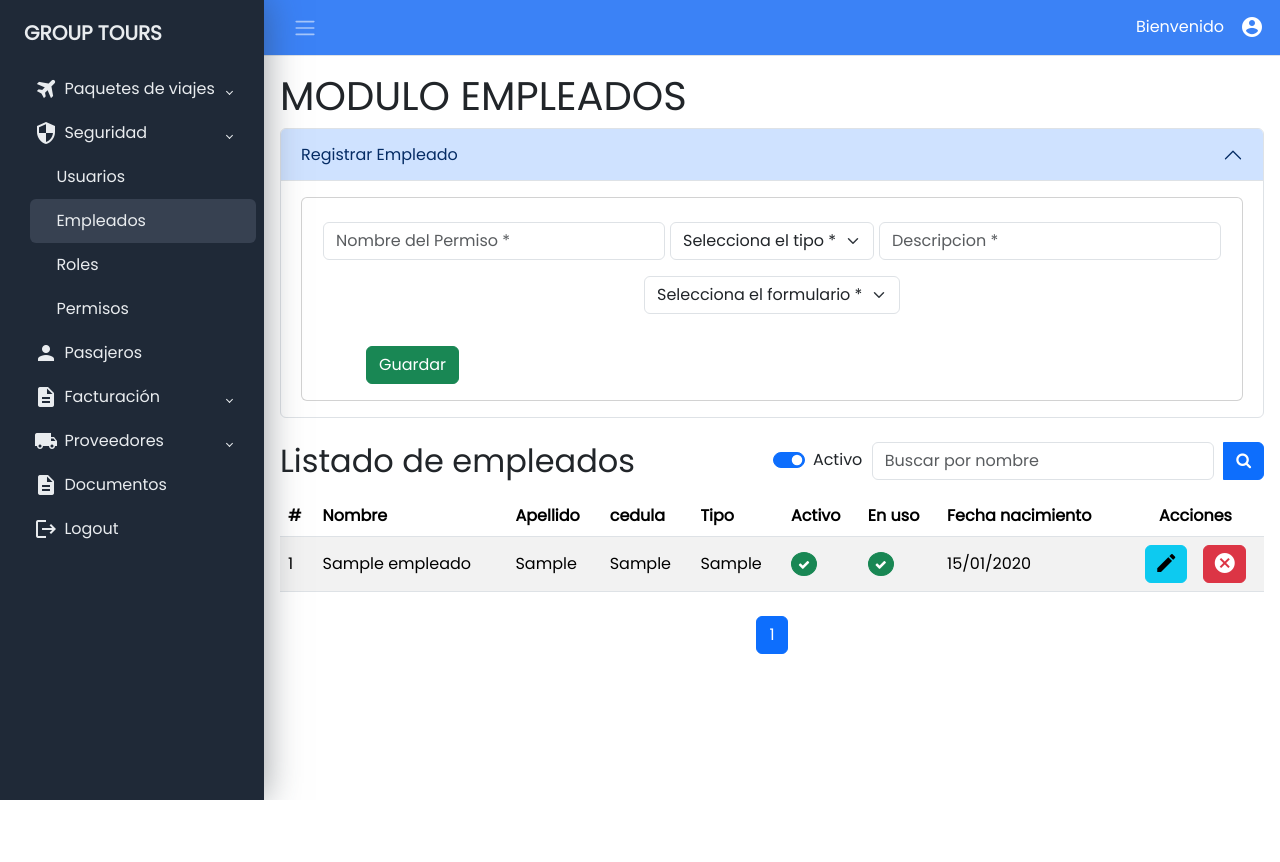
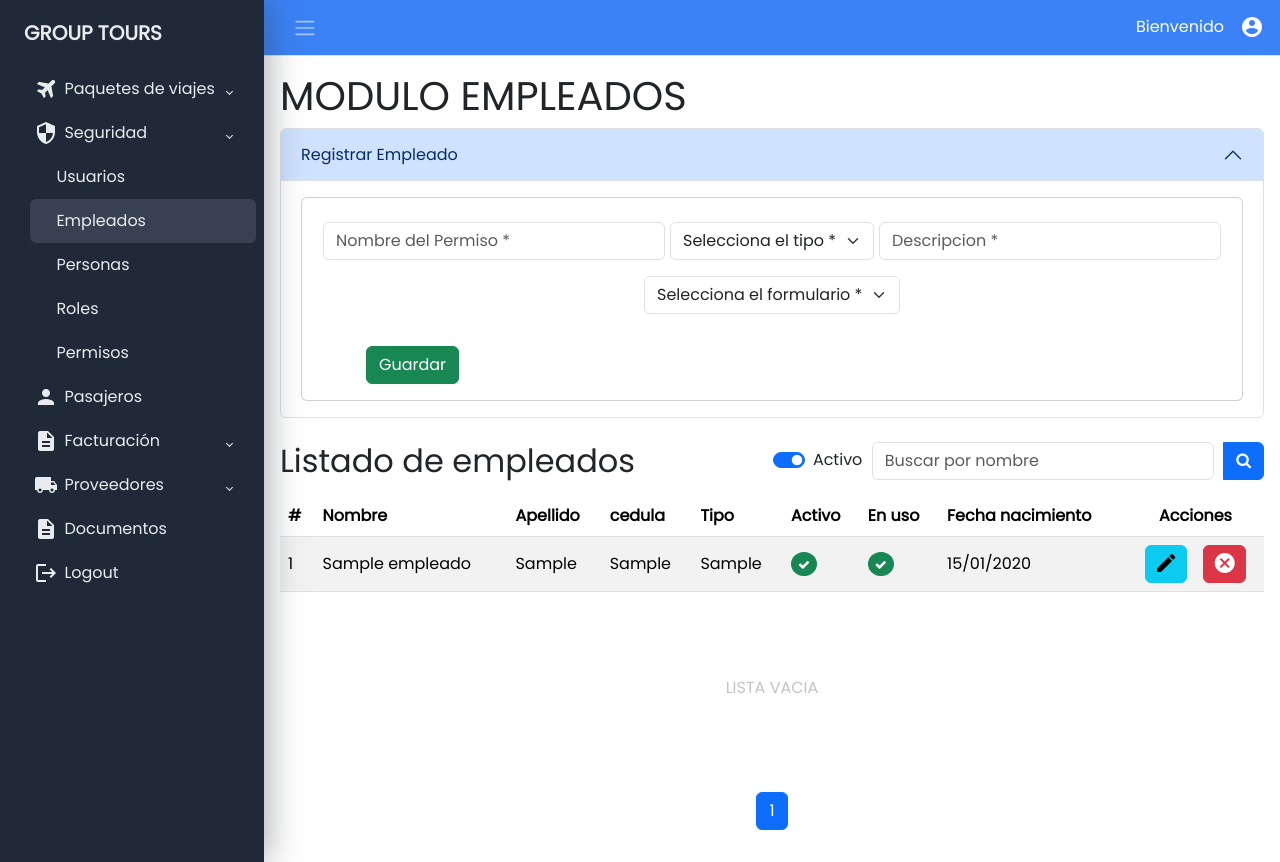
Before and after one commit to VictorCubas/GROUP-TOURS-APP, a Django app: page /empleado in a window 1280 px wide. Before the commit the page ends 800 px from the top, so only its background shows below. Run offline with Django 4.2, Linux system fonts and the light colour scheme; tables that the repository leaves empty hold one stand-in row (values such as "Sample post"); some libraries are stand-ins or nearby versions.

Commit message:
[fix] se ajusta la paginacion cuando la lista esta vacia

```diff
--- a/GroupTours/apps/empleados/views.py
+++ b/GroupTours/apps/empleados/views.py
@@ -28,7 +28,9 @@ def index(request):
     else:
         listaEmpleado = Empleado.objects.filter(activo=True).order_by('-id')
 
-    print(f'listaEmpleado: {listaEmpleado[0].en_uso}')
+    # print(f'empleados: {listaEmpleado}')
+
+    # print(f'listaEmpleado: {listaEmpleado[0].en_uso}')
 
     resultadosAPaginar = listaEmpleado
     cantidad_de_resultados = len(resultadosAPaginar)
--- a/GroupTours/static/css/style.css
+++ b/GroupTours/static/css/style.css
@@ -311,3 +311,12 @@ tr{
   .select-rol-permisos{
     display: none !important;
   }
+
+  .lista-vacia{
+    display: flex;
+    justify-content: center;
+    align-items: center;
+    width: 100%;
+    height: 20vh;
+    color: #c3c3c3;
+  }
--- a/GroupTours/templates/base.html
+++ b/GroupTours/templates/base.html
@@ -98,6 +98,9 @@
                             </li>
                             <li class="sidebar-item">
                                 <a href="/empleado" id="menu-empleado" class="sidebar-link item-menu">Empleados</a>
+                            </li>
+                            <li class="sidebar-item">
+                                <a href="/persona" id="menu-persona" class="sidebar-link item-menu">Personas</a>
                             </li>
                             <li class="sidebar-item">
                                 <a href="/rol" id="menu-rol" class="sidebar-link item-menu">Roles</a>
--- a/GroupTours/templates/empleados.html
+++ b/GroupTours/templates/empleados.html
@@ -189,6 +189,7 @@
 						</tr>
 					</thead>
 					<tbody>
+
 						{% for p in page %}
 						<tr>
 							<td>{{forloop.counter}}</td>
@@ -257,6 +258,10 @@
 					</tbody>
 				</table>
 
+                {% if not p %}
+                    <p class="lista-vacia">LISTA VACIA</p>
+                {% endif %}
+
                 {% include "paginator.html" %}
 
 			</div>
--- a/GroupTours/templates/permiso.html
+++ b/GroupTours/templates/permiso.html
@@ -260,6 +260,10 @@
 					</tbody>
 				</table>
 
+                {% if not p %}
+                    <p class="lista-vacia">LISTA VACIA</p>
+                {% endif %}
+
                 {% include "paginator.html" %}
 
 			</div>
--- a/GroupTours/templates/rol.html
+++ b/GroupTours/templates/rol.html
@@ -284,6 +284,11 @@
 					</tbody>
 				</table>
 
+
+                {% if not r %}
+                    <p class="lista-vacia">LISTA VACIA</p>
+                {% endif %}
+
                 {% include 'paginator.html' %}
 			</div>
 		</div>
```
